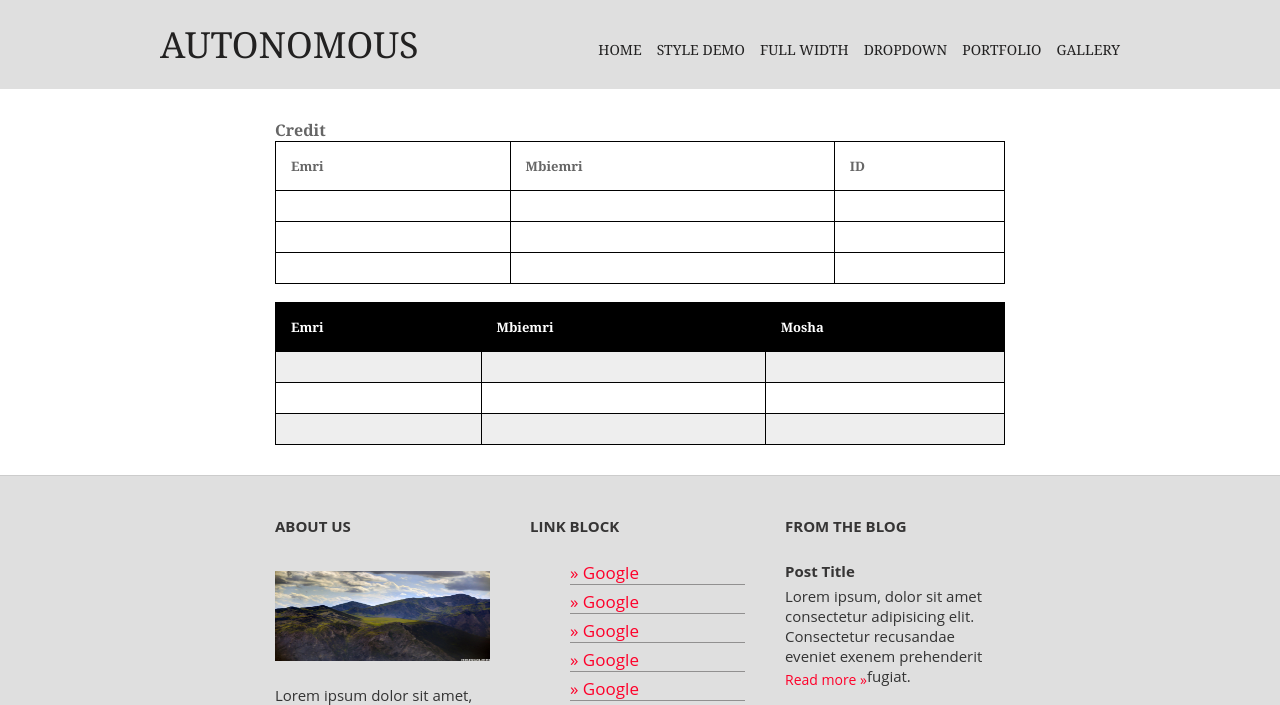
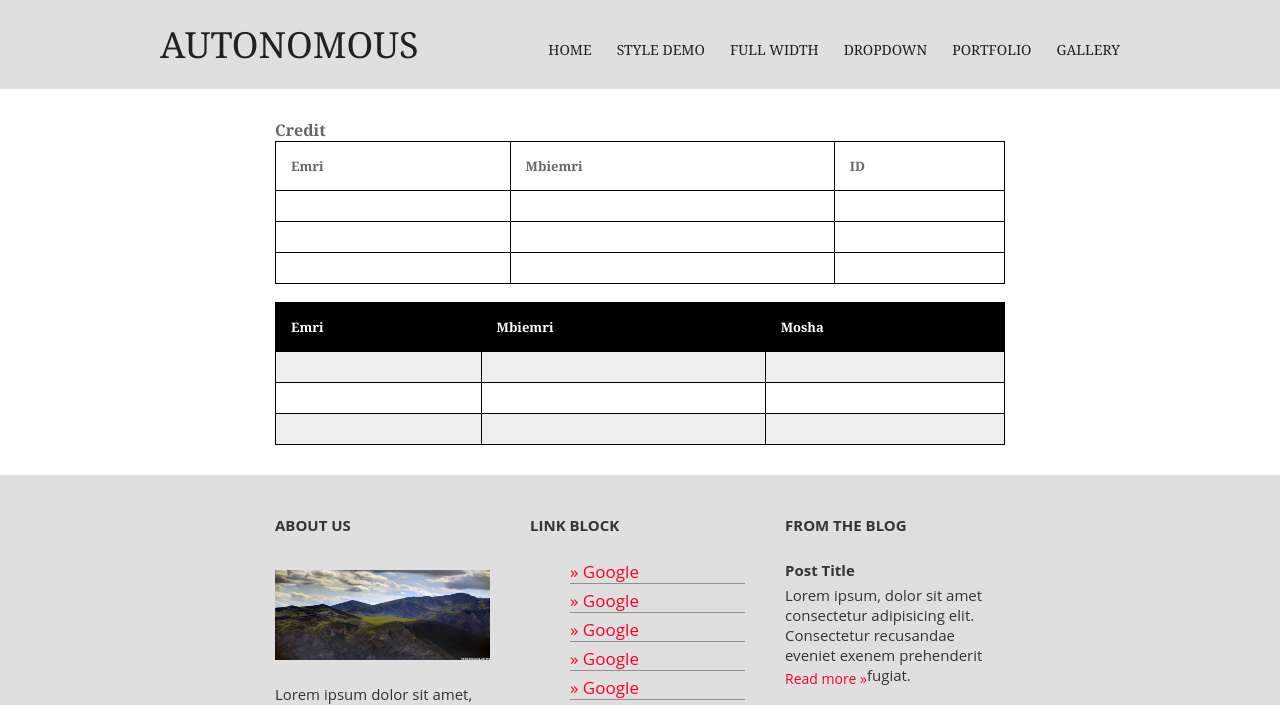
Before and after one commit to JonHajdini/InternetProgramming, a PHP site: page /webdevelopers.html in a window 1280 px wide. Shown: the top 705 px of the page. Run offline with PHP 8.4, Linux system fonts and the light colour scheme; lists and menus that the app fills with data are empty.

Commit message:
viza edhe hapesiren

```diff
--- a/body.css
+++ b/body.css
@@ -87,7 +87,7 @@ img{margin:0; padding:0; border:none;}
 .imgl{margin:0 15px 0 0; clear:left;}
 .imgr{margin:0 0 15px 15px; clear:right;}
 
-#intro{padding:30px 275px 30px; border-bottom:1px solid #CCCCCC;}
+#intro{padding:30px 275px 30px; }
 #intro ul{margin:0; padding:0; list-style:none;}
 #intro li{display:block; float:left; width:234px; margin:0 8px 0 0;}
 #intro li.last{margin-right:0;}
--- a/style.css
+++ b/style.css
@@ -34,7 +34,7 @@ h1, h2, h3, h4, h5, h6{margin:0; padding:0; font-size:20px; font-weight:normal;
 
 #header nav{float:right; padding:20px 0;}
 #header nav ul{margin-top:20px;}
-#header nav li{display:inline; margin-right:15px; text-transform:uppercase;}
+#header nav li{display:inline; margin-right:25px; text-transform:uppercase;}
 #header nav li.last{margin-right:0;}
 #header nav a{font-size: 14px; color:rgb(34, 33, 33);}
 #header nav a:hover{color:rgb(255, 0, 34); }
```
